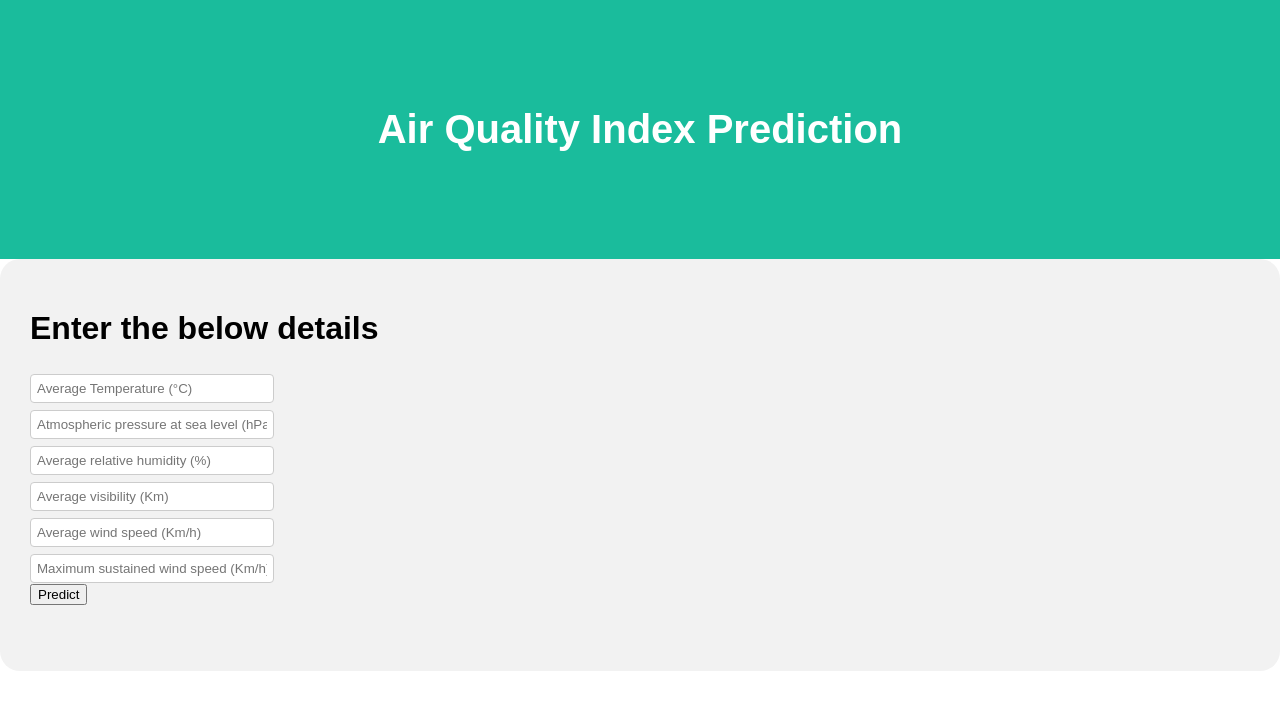
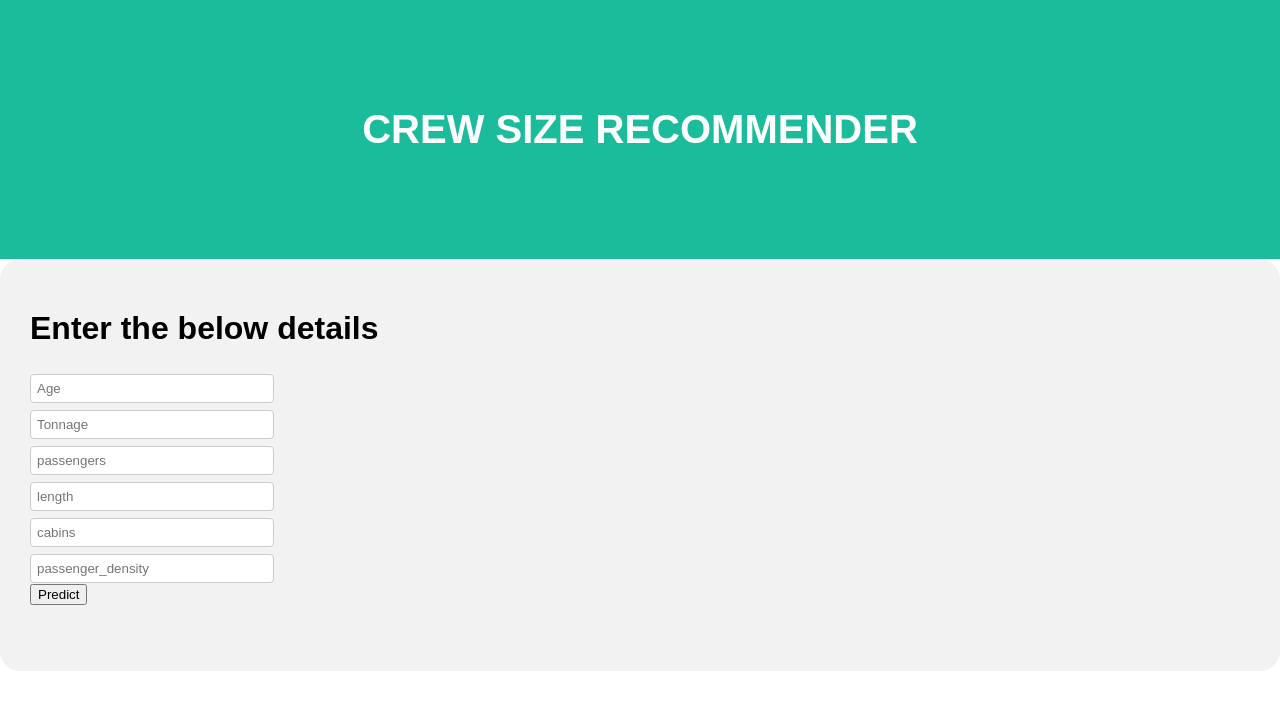
Before and after one commit to ArunKumar-ramachandran/Heroku-Deployment, a Flask app: page / in a window 1280 px wide. Shown: the top 710 px of the page. Run offline with Flask 2, Linux system fonts and the light colour scheme; parts of the project's set-up code (start-up, migrations or seed data) failed here and were passed over.

Commit message:
Update index.html

```diff
--- a/templates/index.html
+++ b/templates/index.html
@@ -98,7 +98,7 @@ input[type=submit]:hover {
 <body>
 
 <div class="header">
-  <h1>Air Quality Index Prediction</h1>
+  <h1>CREW SIZE RECOMMENDER</h1>
 </div>
 
 <div class="container">
@@ -106,12 +106,12 @@ input[type=submit]:hover {
 
      <!-- Main Input For Receiving Query to our ML -->
     <form action="{{ url_for('predict')}}"method="post">
-    	<input type="text" name="T" placeholder="Average Temperature (°C)" required="required" /> <br>
-        <input type="text" name="SLP" placeholder="Atmospheric pressure at sea level (hPa)" required="required" /><br>
-		<input type="text" name="H" placeholder="Average relative humidity (%)" required="required" /> <br>
-		<input type="text" name="VV" placeholder="Average visibility (Km)" required="required" /> <br>
-		<input type="text" name="V" placeholder="Average wind speed (Km/h)" required="required" /> <br>
-		<input type="text" name="VM" placeholder="Maximum sustained wind speed (Km/h)" required="required" /> <br>
+    	<input type="text" name="T" placeholder="Age" required="required" /> <br>
+        <input type="text" name="SLP" placeholder="Tonnage" required="required" /><br>
+		<input type="text" name="H" placeholder="passengers" required="required" /> <br>
+		<input type="text" name="VV" placeholder="length" required="required" /> <br>
+		<input type="text" name="V" placeholder="cabins" required="required" /> <br>
+		<input type="text" name="VM" placeholder="passenger_density" required="required" /> <br>
 
         <button type="submit" class="btn btn-primary btn-block btn-large">Predict</button>
     </form>
```
